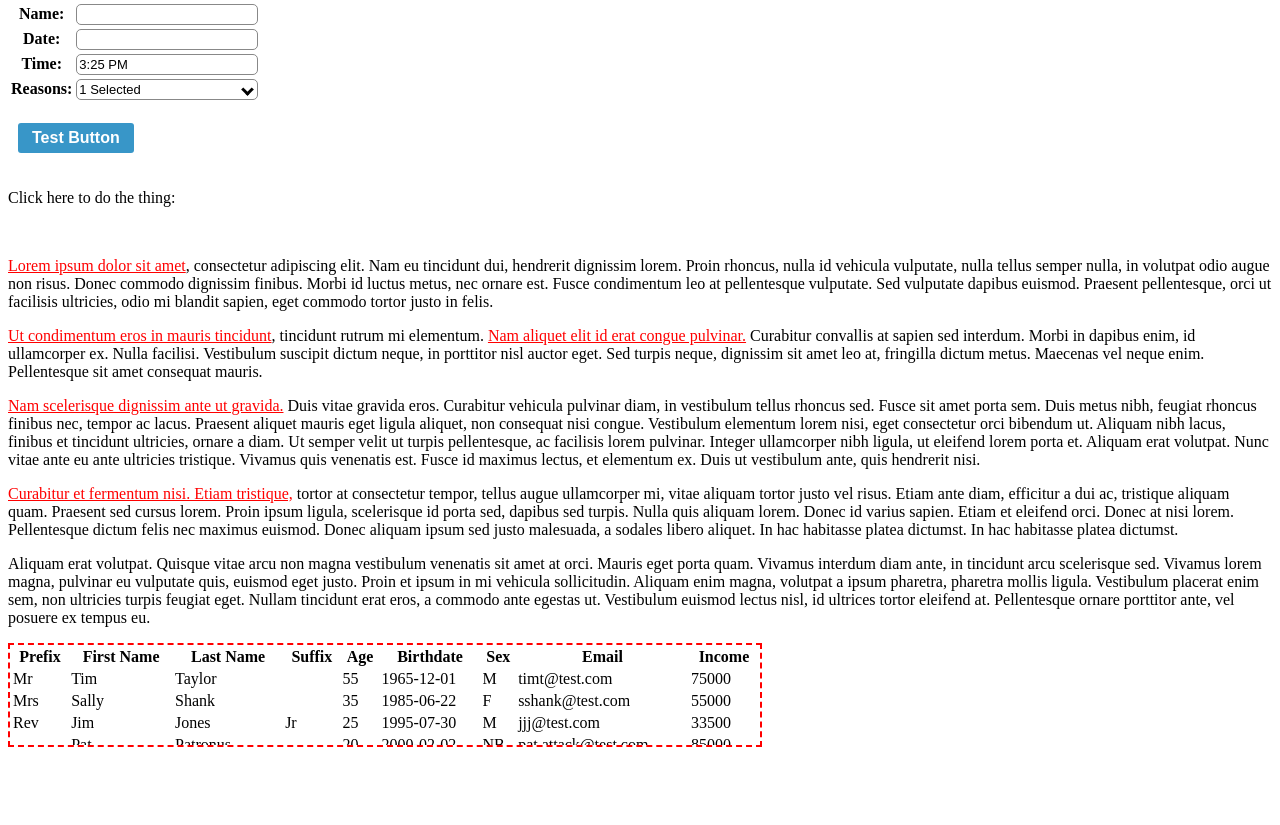
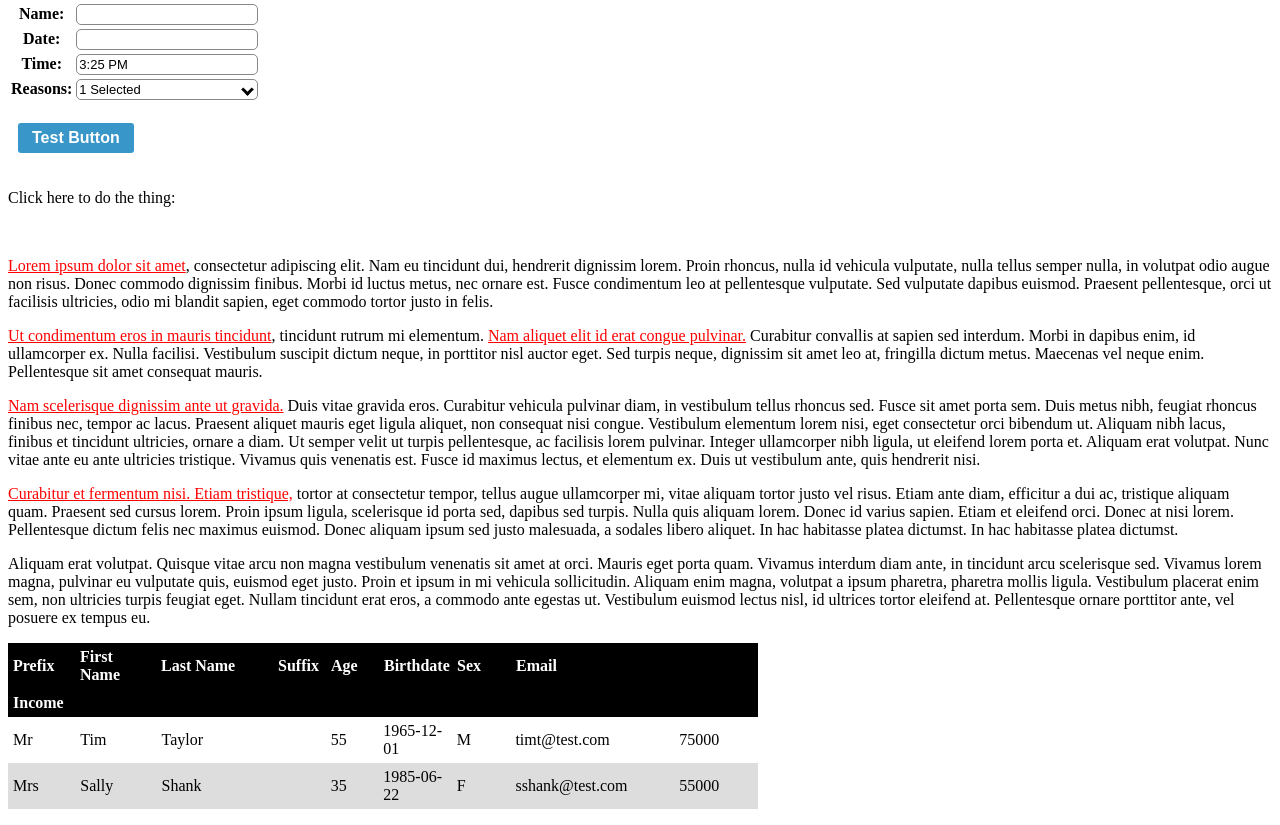
Before and after one commit to edlinkiii/myui, a plain HTML site: page example/index.html in a window 1280 px wide. Shown: the part 79-904 px from the top of the page. Before the commit the page ends 834 px from the top, so only its background shows below. Drawn offline with Linux system fonts and the light colour scheme.

Commit message:
Build scrollable table complete

```diff
--- a/src/myui.css
+++ b/src/myui.css
@@ -502,10 +502,48 @@
 
 
 
-  .wrapper-table-ui {
-    border: 2px dashed red;
-    overflow: hidden;
-  }
-  .table-ui {
-    color: black;
-  }
+
+
+.table-ui {
+  width: 400px;
+  table-layout: fixed;
+  border-collapse: collapse;
+}
+
+.table-ui tbody {
+  display:block;
+  width: 100%;
+  overflow: auto;
+  height: 100px;
+}
+
+.table-ui thead tr {
+   display: block;
+}
+
+.table-ui thead {
+  background: black;
+  color:#fff;
+}
+
+.table-ui th, .table-ui td {
+  padding: 5px;
+  text-align: left;
+  width: 1000px;
+  box-sizing: border-box;
+}
+
+.table-ui th {
+  display: inline-block;
+}
+
+.table-ui-scroll-block {
+  width: 15px !important;
+}
+
+.table-ui-row-even {
+  background-color: #fff;
+}
+.table-ui-row-odd {
+  background-color: #ddd;
+}
--- a/src/myui.js
+++ b/src/myui.js
@@ -1427,52 +1427,60 @@ class Table extends MyUI {
       this.create();
   }
   create() {
-      this.wrapper = document.createElement('div');
-      this.wrapper.classList.add('wrapper-'+this.config.class);
-      this.wrapper.style.maxWidth = this.settings.width;
-      this.wrapper.style.maxHeight = this.settings.height;
-      this.wrapper.style.width = this.settings.width;
-      this.wrapper.style.height = this.settings.height;
+    this.instance = document.createElement(this.config.type);
+    this.instance.classList.add(this.config.class);
+    this.instance.style.maxWidth = this.settings.width;
+    this.instance.style.maxHeight = this.settings.height;
+    this.instance.style.width = this.settings.width;
+    this.instance.style.height = this.settings.height;
 
-      this.instance = document.createElement(this.config.type);
-      this.instance.classList.add(this.config.class);
-      this.instance.style.width = this.settings.width;
-      this.instance.style.height = this.settings.height;
+    this.head = this.buildHead(this.settings.desc);
 
-      this.instance.appendChild(this.buildHead(this.settings.desc));
+    this.instance.appendChild(this.head);
 
-      this.instance.appendChild(this.buildBody(this.settings.data, this.settings.desc));
+    this.body = this.buildBody(this.settings.data, this.settings.desc);
 
-      this.wrapper.appendChild(this.instance);
+    this.instance.appendChild(this.body);
 
-      this.parent.appendChild(this.wrapper);
+    this.parent.appendChild(this.instance);
 
-      return this;
+    this.setHeadCellWidths();
+
+    return this;
   }
   destroy() {
       this.instance.remove();
   }
   buildHead(desc) {
     let head = document.createElement('thead');
+    let tr = document.createElement('tr');
 
     desc.forEach((cell) => {
       let th = document.createElement('th');
       let text = document.createTextNode(cell.name);
       th.appendChild(text);
-      th.classList.add('table-ui-header');
       if(cell.sortable) {
         th.classList.add('table-ui-sortable');
       }
-      head.appendChild(th);
-    })
+      tr.appendChild(th);
+    });
+
+    let th = document.createElement('th');
+    th.classList.add('table-ui-scroll-block');
+
+    tr.appendChild(th);
+
+    head.appendChild(tr);
 
     return head;
   }
   buildBody(data, desc) {
     let body = document.createElement('tbody');
+    let i=0;
 
     data.forEach((row) => {
       let tr = document.createElement('tr');
+      tr.classList.add(i % 2 == 0 ? 'table-ui-row-even' : 'table-ui-row-odd');
       row.forEach((col) => {
         let td = document.createElement('td');
         let text = document.createTextNode(col);
@@ -1481,8 +1489,22 @@ class Table extends MyUI {
         tr.appendChild(td);
       })
       body.appendChild(tr);
+      i++;
     })
 
     return body;
   }
+  setHeadCellWidths() {
+    let b_rows = this.body.children;
+    let b_cells = b_rows[0].children;
+    let widths = [];
+    for(let i=0; i<b_cells.length; i++) {
+      widths.push(b_cells[i].offsetWidth);
+    }
+    let h_rows = this.head.children;
+    let h_cells = h_rows[0].children;
+    for(let i=0; i<widths.length; i++) {
+      h_cells[i].style.width = widths[i]+'px';
+    }
+  }
 }
```
